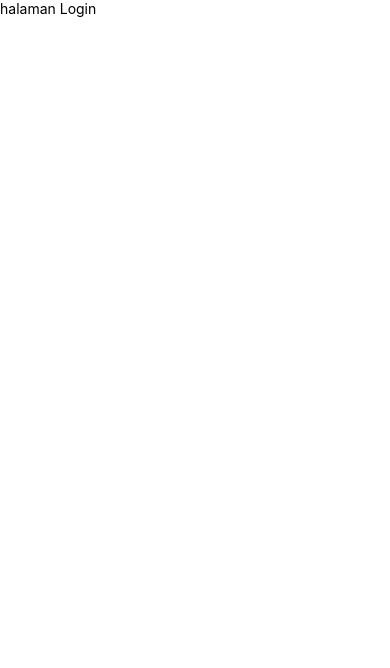
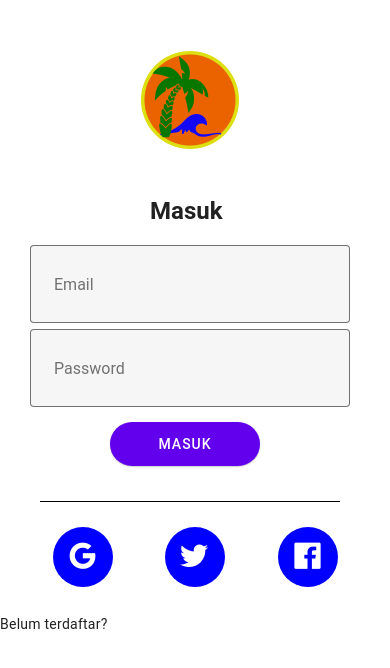
Before and after one commit to Tiberlium/XploreNias, a React Native app: screen / in a window 390 px wide. Shown: the top 668 px of the page. Built offline with nearby package versions, Linux system fonts and the light colour scheme.

Commit message:
perubahan terbaru

```diff
--- /dev/null
+++ b/src/component/Logobtn.js
@@ -0,0 +1,23 @@
+import React from 'react';
+import {View, TouchableOpacity, StyleSheet} from 'react-native';
+import Icon from 'react-native-vector-icons/Ionicons';
+
+export default function Logobtn({nama}) {
+  return (
+    <View>
+      <TouchableOpacity style={styles.btn}>
+        <Icon name={nama} size={30} color="white" style={styles.logo} />
+      </TouchableOpacity>
+    </View>
+  );
+}
+
+const styles = StyleSheet.create({
+  btn: {
+    width: 60,
+    height: 60,
+    backgroundColor: 'blue',
+    borderRadius: 40,
+  },
+  logo: {marginVertical: 13, marginHorizontal: 15},
+});
--- a/src/screen/Login/index.js
+++ b/src/screen/Login/index.js
@@ -1,10 +1,71 @@
 import React from 'react';
-import {View, Text} from 'react-native';
-
+import {View, Image, StyleSheet} from 'react-native';
+import {Headline, TextInput, Button, Paragraph} from 'react-native-paper';
+import Logobtn from '../../component/Logobtn';
 export default function Login() {
   return (
     <View>
-      <Text>halaman Login</Text>
+      <Image
+        source={require('../../asset/Image/Logo.png')}
+        style={styles.icon}
+      />
+      <Headline style={styles.txtTitle}>Masuk</Headline>
+      <TextInput
+        label="Email"
+        mode="outlined"
+        placeholder="masukkan email disini"
+        style={styles.txtInput}
+      />
+      <TextInput
+        label="Password"
+        mode="outlined"
+        placeholder="masukkan Password disini"
+        style={styles.txtInput}
+      />
+      <Button mode="contained" style={styles.btn}>
+        Masuk
+      </Button>
+      <View style={styles.line} />
+      <View style={styles.wrapBtn}>
+        <Logobtn nama="logo-google" />
+        <Logobtn nama="logo-twitter" />
+        <Logobtn nama="logo-facebook" />
+      </View>
+      <Paragraph>
+        Belum terdaftar?
+      </Paragraph>
     </View>
   );
 }
+
+const styles = StyleSheet.create({
+  icon: {marginHorizontal: 90},
+  txtTitle: {
+    marginHorizontal: 140,
+    padding: 10,
+    fontWeight: 'bold',
+    marginTop: -15,
+  },
+  txtInput: {width: 320, marginHorizontal: 30, padding: 10},
+  btn: {
+    width: 150,
+    padding: 5,
+    borderRadius: 25,
+    marginHorizontal: 110,
+    marginVertical: 15,
+  },
+  line: {
+    borderBottomColor: 'black',
+    borderBottomWidth: 0.9,
+    width: 300,
+    marginHorizontal: 40,
+    padding: 10,
+  },
+  wrapBtn: {
+    display: 'flex',
+    flexWrap: 'wrap',
+    justifyContent: 'space-evenly',
+    flexDirection: 'row',
+    marginVertical: 25,
+  },
+});
```
